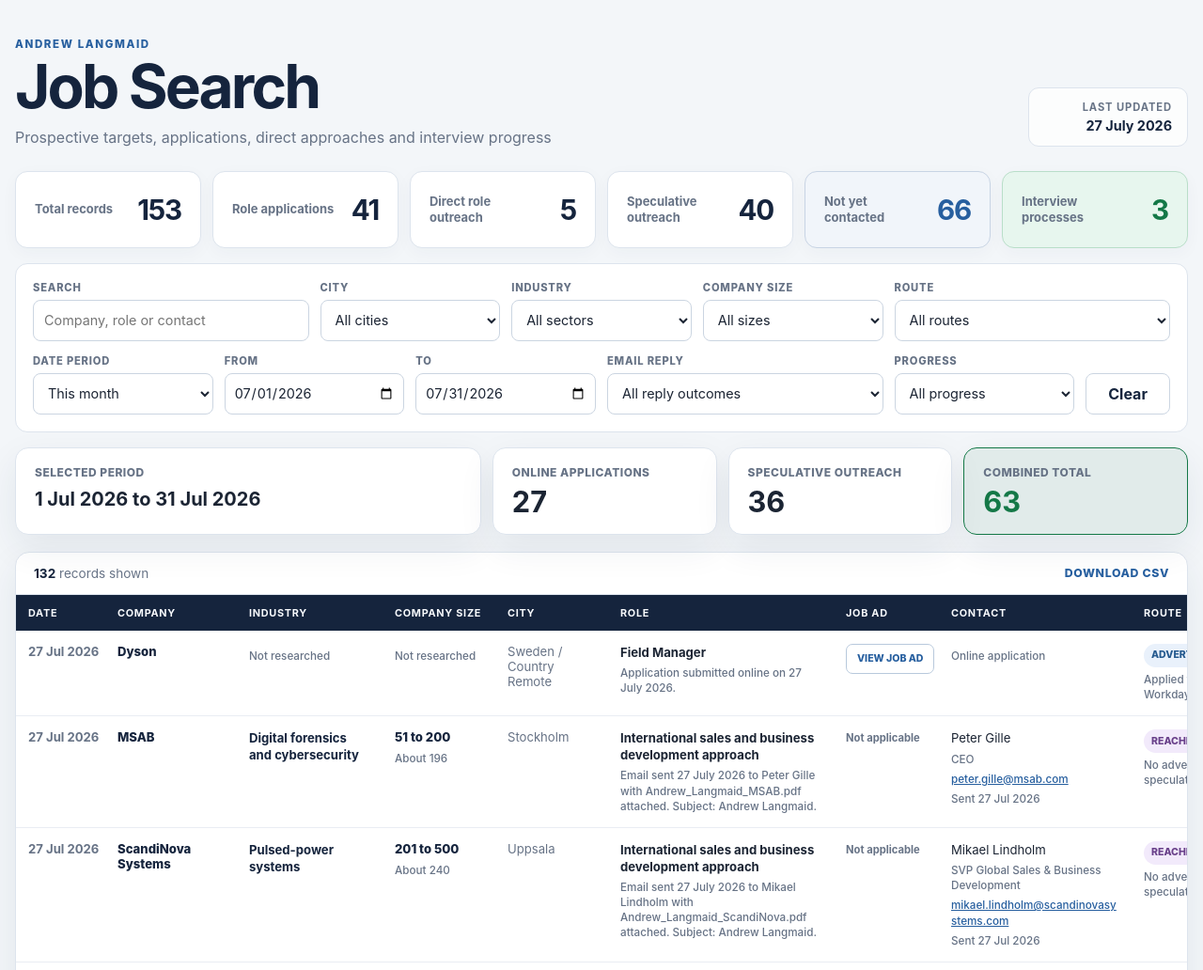
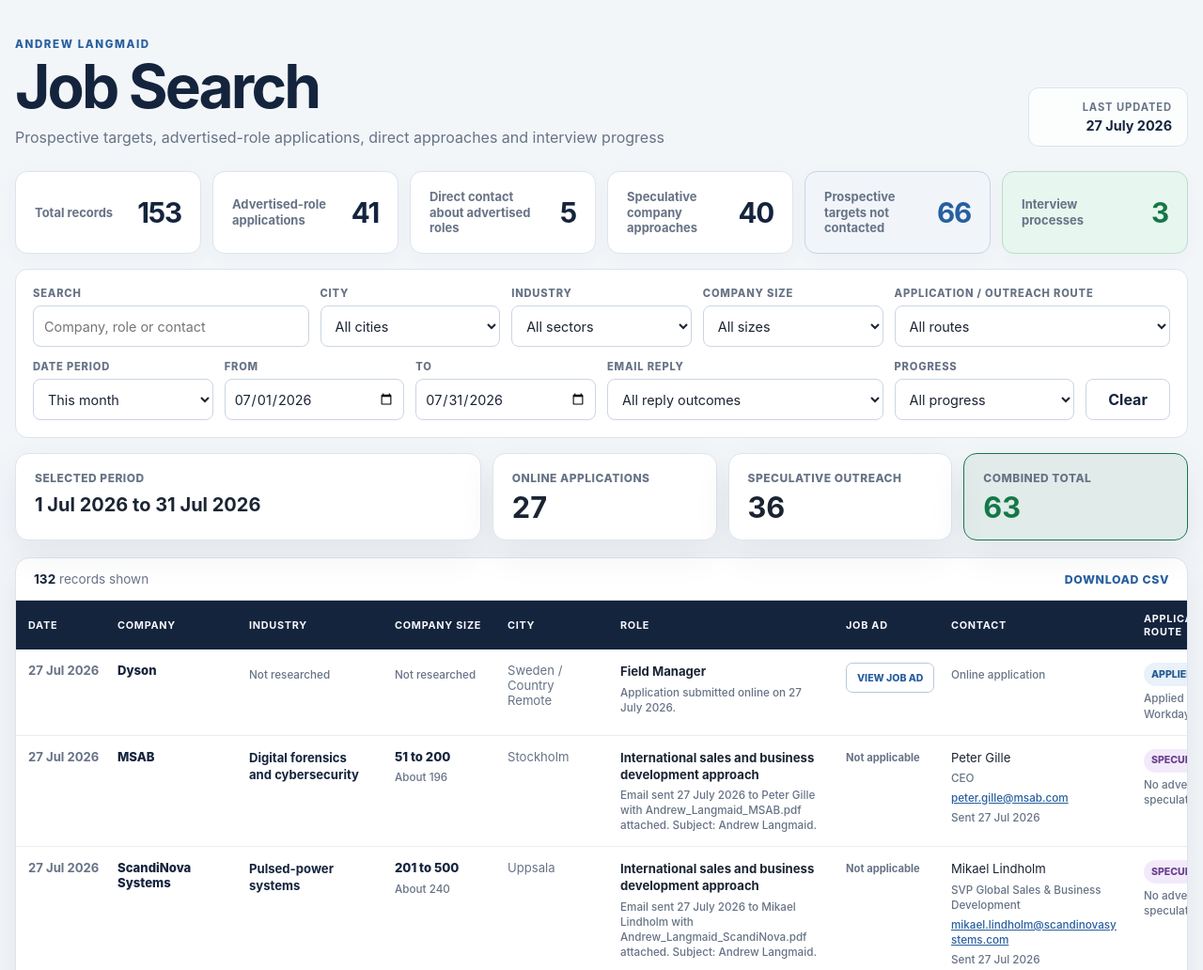
Before and after one commit to Pomeroi9Langmaid/Job-Hunting, a plain HTML site: page index.html in a window 1280 px wide. Shown: the top 1032 px of the page at 94% size. Drawn offline with Linux system fonts and the light colour scheme.

Commit message:
Make outreach categories clearer throughout the tracker

```diff
--- a/index.html
+++ b/index.html
@@ -18,7 +18,7 @@
         <div>
           <p class="eyebrow">ANDREW LANGMAID</p>
           <h1>Job Search</h1>
-          <p class="subtitle">Prospective targets, applications, direct approaches and interview progress</p>
+          <p class="subtitle">Prospective targets, advertised-role applications, direct approaches and interview progress</p>
         </div>
         <div class="updated-block">
           <span>Last updated</span>
@@ -32,19 +32,19 @@
           <strong id="total-count">0</strong>
         </article>
         <article class="summary-card">
-          <span>Role applications</span>
+          <span>Advertised-role applications</span>
           <strong id="application-count">0</strong>
         </article>
         <article class="summary-card">
-          <span>Direct role outreach</span>
+          <span>Direct contact about advertised roles</span>
           <strong id="direct-count">0</strong>
         </article>
         <article class="summary-card">
-          <span>Speculative outreach</span>
+          <span>Speculative company approaches</span>
           <strong id="speculative-count">0</strong>
         </article>
         <article class="summary-card target-summary">
-          <span>Not yet contacted</span>
+          <span>Prospective targets not contacted</span>
           <strong id="target-count">0</strong>
         </article>
         <article class="summary-card interview-summary">
@@ -86,13 +86,13 @@
         </label>
 
         <label>
-          <span>Route</span>
+          <span>Application / outreach route</span>
           <select id="type-filter">
             <option value="">All routes</option>
-            <option value="Open Role Application">Role application</option>
-            <option value="Direct Role Outreach">Direct about a role</option>
-            <option value="Speculative Outreach">Speculative outreach</option>
-            <option value="Prospective Target">Not applied / not reached out</option>
+            <option value="Open Role Application">Applied to an advertised role</option>
+            <option value="Direct Role Outreach">Contacted someone about an advertised role</option>
+            <option value="Speculative Outreach">Speculative approach with no advertised role</option>
+            <option value="Prospective Target">Prospective target — not contacted</option>
           </select>
         </label>
 
@@ -141,7 +141,7 @@
                 <th>Role</th>
                 <th>Job ad</th>
                 <th>Contact</th>
-                <th>Route</th>
+                <th>Application / outreach route</th>
                 <th>Progress</th>
               </tr>
             </thead>
@@ -173,5 +173,6 @@
     <script src="app.js" defer></script>
     <script src="enhancements.js" defer></script>
     <script src="date-filter.js" defer></script>
+    <script src="route-labels.js" defer></script>
   </body>
 </html>
```
